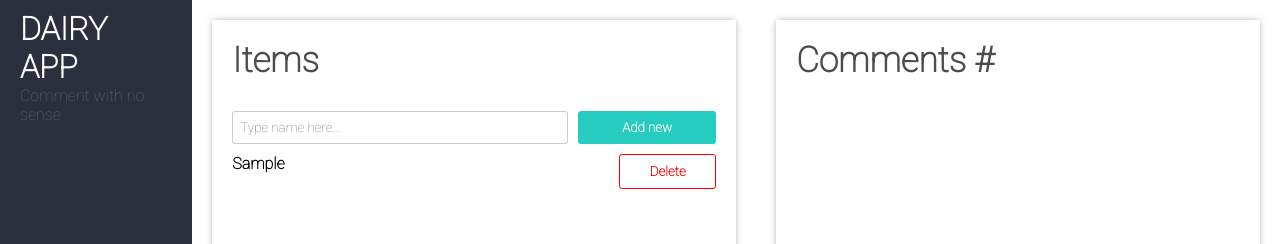
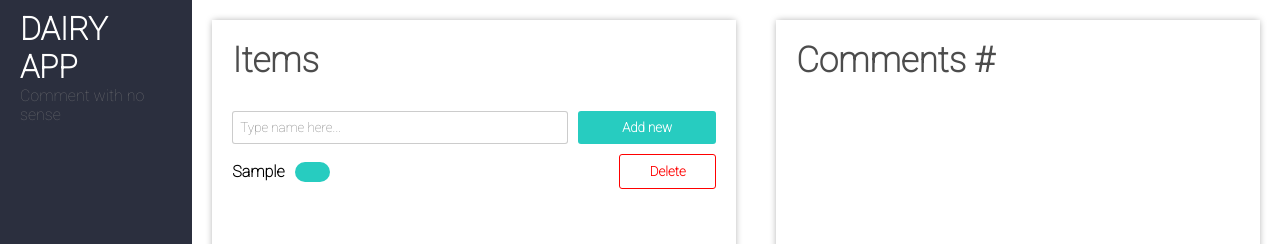
Before and after one commit to andriy-muhayliv/diary, a React (Create React App) app: page / in a window 1280 px wide. Both pictures are taken after typing "Sample" into the empty fields and a click on the button "Add new". Shown: the top 244 px of the page. Built offline with nearby package versions, Linux system fonts and the light colour scheme.

Commit message:
add counter

```diff
--- a/src/App.js
+++ b/src/App.js
@@ -32,7 +32,8 @@ function App() {
           data={data}
           setData={setData}
           comments={i.comments}
-          setLocalStore={setLocalStore} /></Route>)) : null}
+          setLocalStore={setLocalStore}
+        /></Route>)) : null}
       </div>
     </div>
   );
--- a/src/Component/Items/Items.jsx
+++ b/src/Component/Items/Items.jsx
@@ -48,7 +48,8 @@ const Items = (props) => {
                         key={i.id}
                         id={i.id}
                         inputText={i.inputText}
-                        text={i.text} />))
+                        text={i.text}
+                        item={i} />))
                         : null}
                 </div>
 
--- a/src/Component/Items/Items/itemsContainer/ItemsContainer.jsx
+++ b/src/Component/Items/Items/itemsContainer/ItemsContainer.jsx
@@ -16,11 +16,13 @@ const ItemsContainer = (props) => {
             }
         });
     }
-
     return (
         <NavLink className={styles.text} activeClassName={styles.active} to={`/${props.index}`}>
             <div className={styles.container}>
-                <p>{props.inputText}</p>
+                <div style={{ display: 'flex', alignItems: 'center' }}>
+                    <p>{props.inputText}</p>
+                    <div className={styles.counter}>{props.item.comments.length ? props.item.comments.length - 1 : null}</div>
+                </div>
                 <button style={{ width: '20%' }} onClick={deleteItem}>Delete</button>
             </div>
         </NavLink>
--- a/src/Component/Items/Items/itemsContainer/ItemsContainer.module.css
+++ b/src/Component/Items/Items/itemsContainer/ItemsContainer.module.css
@@ -29,6 +29,8 @@ button {
 .text p {
   font-weight: bold;
   font-weight: 900;
+  display: flex;
+  align-items: center;
 }
 
 .active p {
@@ -37,3 +39,18 @@ button {
   border-left: 4px solid #ff2f5a;
   position: relative;
 }
+
+.counter {
+  background-color: #27ccc0;
+  height: 100%;
+  border-radius: 20px;
+  margin-left: 10px;
+  min-width: 35px;
+  height: 20px;
+  color: white;
+  text-align: center;
+  display: flex;
+  align-items: center;
+  justify-content: center;
+  font-size: 13px;
+}
```
